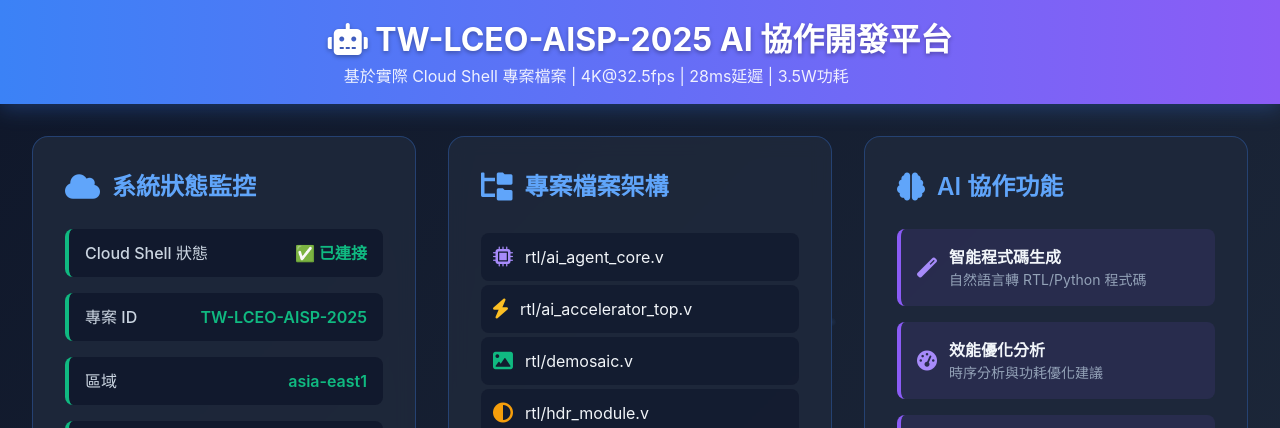
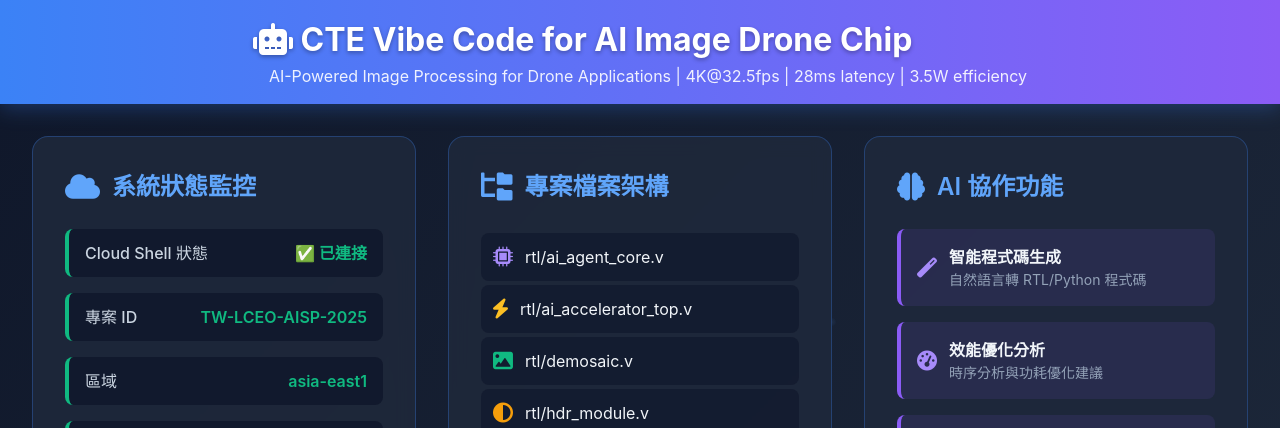
Before and after one commit to Benisonpin/ai-agent-control-center, a website: page public/index.html in a window 1280 px wide. Shown: the top 428 px of the page. Drawn offline with nearby package versions, Linux system fonts and the light colour scheme.

Commit message:
🎨 Update Title: CTE Vibe Code for AI Image Drone Chip
✨ Changes:
- Updated page title to 'CTE Vibe Code for AI Image Drone Chip'
- Updated main header text
- Updated subtitle for drone-focused AI image processing
- Maintained all existing functionality and performance specs

🚁 Focus: AI-powered image processing for drone applications
⚡ Performance: 4K@32.5fps | 28ms latency | 3.5W efficiency

```diff
--- a/public/index.html
+++ b/public/index.html
@@ -3,7 +3,7 @@
 <head>
     <meta charset="UTF-8">
     <meta name="viewport" content="width=device-width, initial-scale=1.0">
-    <title>TW-LCEO-AISP-2025 AI 協作開發平台</title>
+    <title>CTE Vibe Code for AI Image Drone Chip</title>
     <link href="https://cdnjs.cloudflare.com/ajax/libs/tailwindcss/2.2.19/tailwind.min.css" rel="stylesheet">
     <link href="https://cdnjs.cloudflare.com/ajax/libs/font-awesome/6.0.0/css/all.min.css" rel="stylesheet">
     <style>
@@ -267,8 +267,8 @@
     <!-- 頂部標題 -->
     <div class="header">
         <div>
-            <h1><i class="fas fa-robot"></i> TW-LCEO-AISP-2025 AI 協作開發平台</h1>
-            <div class="subtitle">基於實際 Cloud Shell 專案檔案 | 4K@32.5fps | 28ms延遲 | 3.5W功耗</div>
+            <h1><i class="fas fa-robot"></i> CTE Vibe Code for AI Image Drone Chip</h1>
+            <div class="subtitle">AI-Powered Image Processing for Drone Applications | 4K@32.5fps | 28ms latency | 3.5W efficiency</div>
         </div>
     </div>
 
```
